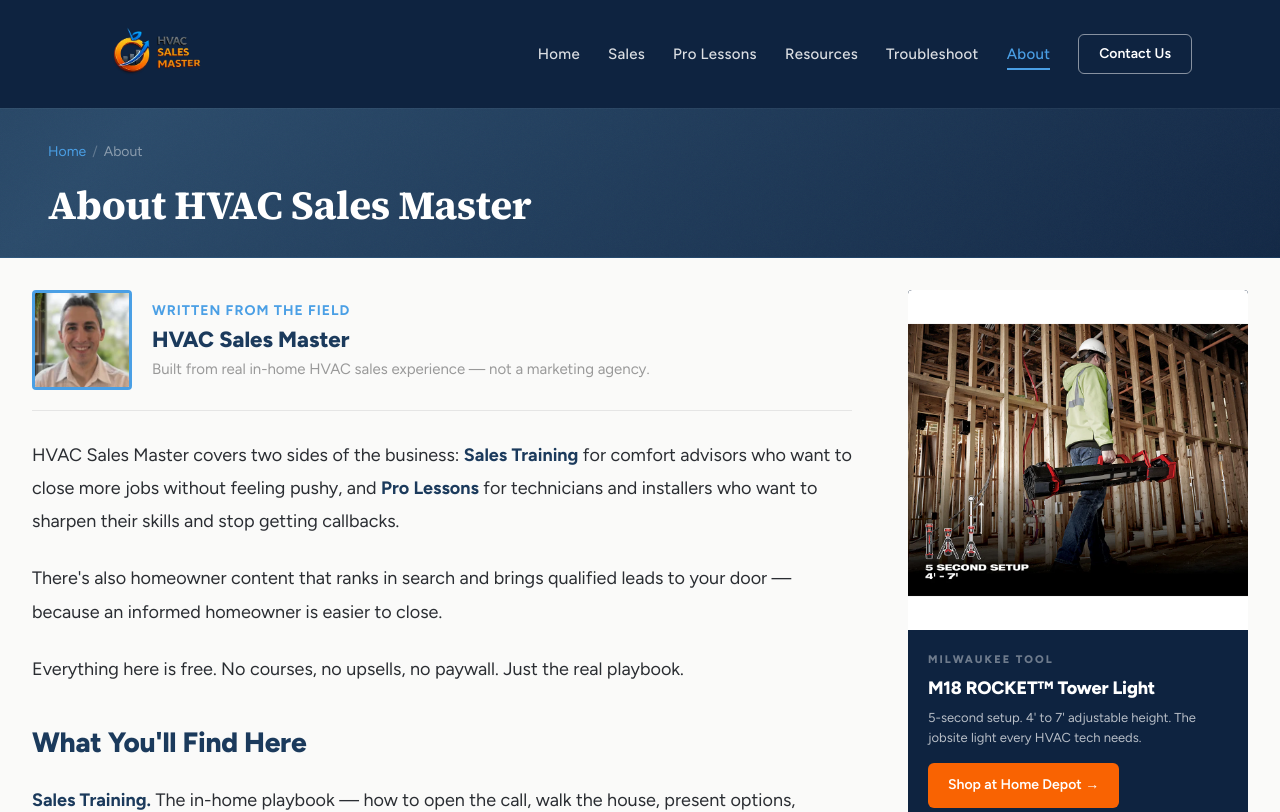
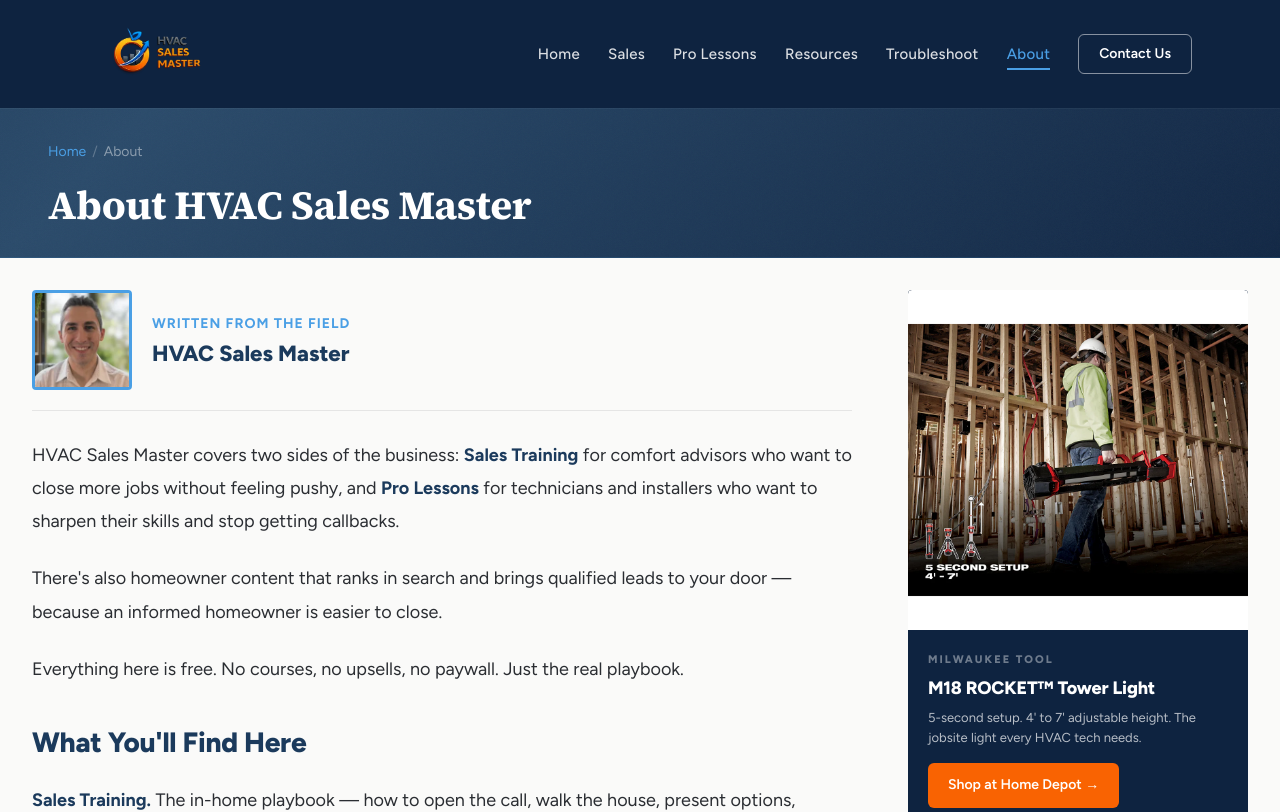
Before and after one commit to Ishack94/HVAC-sales-master, a React (Vite) app: page /about in a window 1280 px wide. Shown: the top 812 px of the page. Built offline with nearby package versions, Linux system fonts and the light colour scheme.

Commit message:
Remove subtitle from About page author section

```diff
--- a/src/pages/About.jsx
+++ b/src/pages/About.jsx
@@ -35,7 +35,6 @@
             <div className={styles.authorText}>
               <p className={styles.authorLabel}>Written from the Field</p>
               <p className={styles.authorName}>HVAC Sales Master</p>
-              <p className={styles.authorBio}>Built from real in-home HVAC sales experience — not a marketing agency.</p>
             </div>
           </div>
 
```
